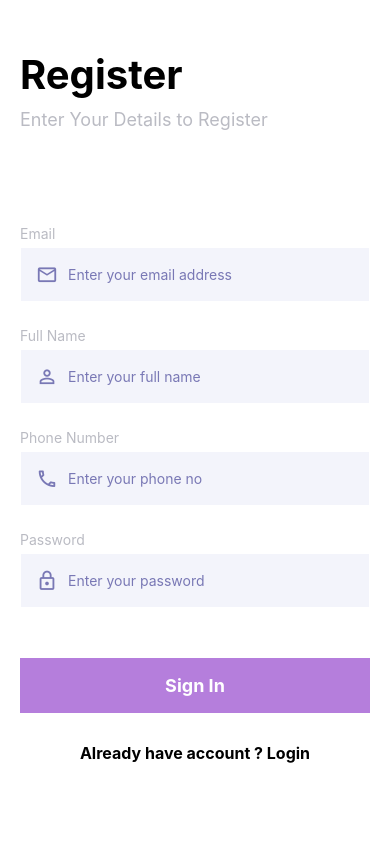
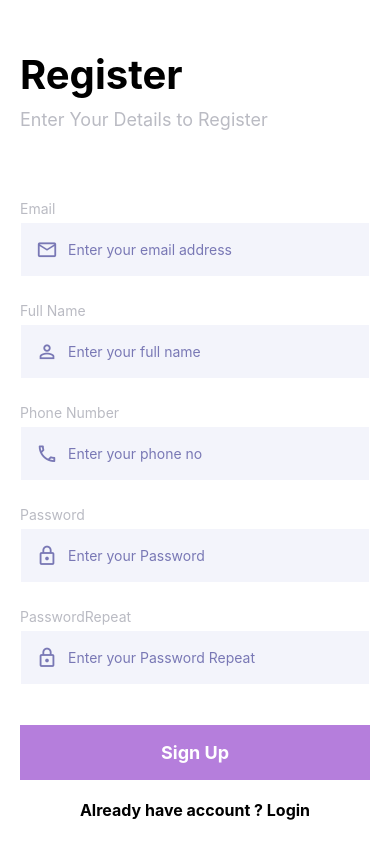
Before and after one commit to mohamed-wageh/Talabt, a React Native app in the folder project/: screen /Signup in a window 390 px wide. Shown: the top 858 px of the page. Built offline with nearby package versions, Linux system fonts and the light colour scheme.

Commit message:
sign up done

```diff
--- a/project/navigation/index.js
+++ b/project/navigation/index.js
@@ -4,7 +4,7 @@ import { NavigationContainer } from "@react-navigation/native";
 import { createNativeStackNavigator } from "@react-navigation/native-stack";
 import SignIn from "../screens/signin";
 import Profile from "../screens/profile";
-import Signup from "../screens/signup";
+import Signup from "../screens/SignUp";
 import Forget from "../screens/forget";
 import Welcome from "../screens/Welcome";
 import Start from "../screens/Start";
--- a/project/screens/Input.js
+++ b/project/screens/Input.js
@@ -7,7 +7,9 @@ const Input = ({
   label,
   iconName,
   password,
-  placeholder
+  placeholder,
+  onChangeText,
+  secureTextEntry
   }) => {
     return (
       <View style={{marginBottom: 20}}>
@@ -29,6 +31,8 @@ const Input = ({
             // secureTextEntry={hidePassword}
             style={{color:  '#7978B5', flex: 1}}
             placeholder={placeholder}
+            onChangeText={onChangeText}
+            secureTextEntry={secureTextEntry}
           />
           {password && (
             <Icon
--- a/project/screens/SignUp.js
+++ b/project/screens/SignUp.js
@@ -1,27 +1,12 @@
-// import { View, Text, TextInput } from 'react-native'
-// import React from 'react'
-// import { StyleSheet } from 'react-native'
-
-
-// const SignUp = () => {
-//   return (
-//     <View>
-//       <Text style={styles.title}>Register</Text>
-//       <Text style={styles.text}>Enter Your Details to Register</Text>
-//         <Text>Email</Text>
-//         <TextInput style= {styles.input} placeholder= "Email"/>
-//     </View>
-//   )
-// }
-// const styles = StyleSheet.create({
-//   title: { fontSize: 30, fontWeight: 'bold', marginTop: 15, marginBottom: 5, marginRight:10w},
-//   text: { fontSize: 15, color: '#BABBC3' }
-
-// })
-
-// export default SignUp
-
-
+import { useState } from "react";
+import {
+  createUserWithEmailAndPassword,
+  updateProfile,
+  GoogleAuthProvider,
+  signInWithRedirect,
+  getRedirectResult,
+} from "firebase/auth";
+import auth from '../firebase.js/firebase';
 import React from 'react';
 import {
     View,
@@ -36,7 +21,76 @@ import {
     import Input from './Input';
 
     const SignUp = ({navigation}) => {
+      const [Email, setEmail] = useState("");
+      const [Name, setName] = useState("");
+      const [Password, setPassword] = useState("");
+      const [PasswordRepeat, setPasswordRepeat] = useState("");
+      const [Phone, setPhone] = useState("");
 
+      const provider = new GoogleAuthProvider();
+      const handleRegister = () => {
+        if (Password === PasswordRepeat) {
+          createUserWithEmailAndPassword(auth, Email, Password)
+            .then((userCredential) => {
+              const user = userCredential.user;
+              window.alert(auth.currentUser.displayName);
+              updateProfile(auth.currentUser, {
+                displayName: Name,
+                phoneNumber:Phone,
+              })
+                .then(() => {
+                  // Profile updated!
+                  // ...
+                })
+                .catch((error) => {
+                  window.alert(error.message);
+                });
+            })
+            .catch((error) => {
+              window.alert(error.message);
+            });
+        } else {
+          window.alert("Not Same Password");
+        }
+
+      };
+      const handleOnSignInPress = () => {
+        navigation.navigate("SignIn");
+      };
+      const handleSignInWithGoogle = () => {
+        signInWithRedirect(auth, provider);
+        getRedirectResult(auth)
+          .then((result) => {
+            // This gives you a Google Access Token. You can use it to access Google APIs.
+            const credential = GoogleAuthProvider.credentialFromResult(result);
+            const token = credential.accessToken;
+            console.log(token);
+            // The signed-in user info.
+            const user = result.user;
+            // IdP data available using getAdditionalUserInfo(result)
+            console.log(user);
+            // ...
+          })
+          .catch((error) => {
+            // Handle Errors here.
+            const errorCode = error.code;
+            const errorMessage = error.message;
+            // The email of the user's account used.
+            console.log(errorMessage);
+            const email = error.customData.email;
+            // The AuthCredential type that was used.
+            console.log(email);
+            const credential = GoogleAuthProvider.credentialFromError(error);
+            // ...
+            console.log(credential);
+          });
+      };
+      const handleSignInWithFacebook = () => {
+        console.log("handleSignInWithFacebook");
+      };
+      const handleForgetPassword = () => {
+        navigation.navigate("Forget");
+      };
       return (
         <SafeAreaView style={{backgroundColor: '#fff' , flex: 1}}>
           <View style={{paddingTop: 50, paddingHorizontal: 20}}>
@@ -46,41 +100,54 @@ import {
       <Text style={{color: '#BABBC3', fontSize: 18, marginVertical: 10}}>
       Enter Your Details to Register
       </Text>
-      <View style={{marginVertical: 80}}>
+      <View style={{marginVertical: 55}}>
 
 
       <Input
             iconName="email-outline"
             label="Email"
             placeholder="Enter your email address"
+            value={Email}
+            onChangeText={setEmail}
           />
           <Input
                  iconName="account-outline"
                  label="Full Name"
                  placeholder="Enter your full name"
+                 value={Name}
+                 onChangeText={setName}
           />
            <Input
                     iconName="phone-outline"
                     label="Phone Number"
                     placeholder="Enter your phone no"
+                    value={Phone}
+                    onChangeText={setPhone}
           />
           <Input
             iconName="lock-outline"
             label="Password"
-            placeholder="Enter your password"
+            placeholder="Enter your Password"
              secureTextEntry={true}
+             onChangeText={setPassword}
+          />
+ <Input
+            iconName="lock-outline"
+            label="PasswordRepeat"
+            placeholder="Enter your Password Repeat"
+             secureTextEntry={true}
+             onChangeText={setPasswordRepeat}
           />
 
-
-<TouchableOpacity style={styles.button} >
-           <Text style={styles.buttonText}>Sign In</Text>
+<TouchableOpacity style={styles.button} onPress={handleRegister} >
+           <Text style={styles.buttonText}>Sign Up</Text>
          </TouchableOpacity>
 
-          {/* <Button title="Log In"  /> */}
-
+          <TouchableOpacity   onPress={handleOnSignInPress}>
           <Text style={styles.buttonText2}>
           Already have account ? Login
           </Text>
+          </TouchableOpacity>
           </View>
           </View>
           </SafeAreaView>
@@ -98,7 +165,7 @@ import {
         height: 55,
         width: '100%',
         backgroundColor: '#B57EDC',
-        marginVertical: 30,
+        marginTop:20, marginBottom:20,
         justifyContent: 'center',
         alignItems: 'center',
                 activeOpacity : 0.7 ,
```
